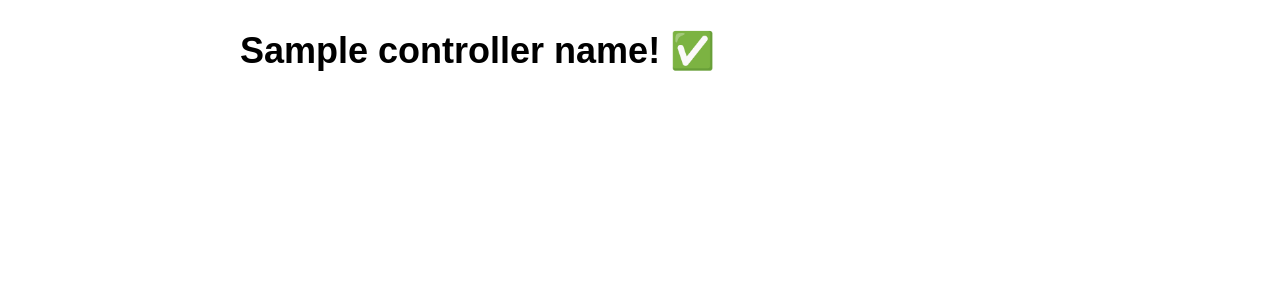
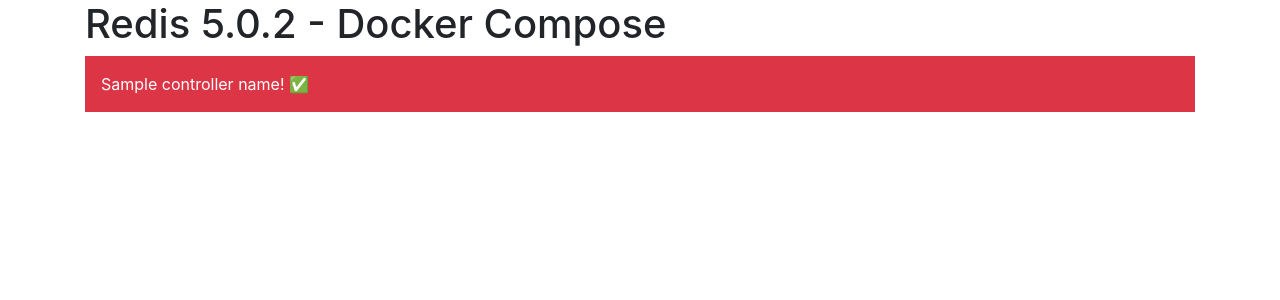
Before and after one commit to Jonathanlight/symfony-messenger-application, a Symfony app: template app/symfony/templates/messenger/index.html.twig in a window 1280 px wide. Shown: the top 300 px of the page. Run offline with Twig, Linux system fonts and the light colour scheme; the template is opened without the code that fills it: most values are stand-ins (such as "Sample title", 1, 10 or a date in 2020); some libraries are stand-ins or nearby versions.

Commit message:
fix container redis docker

```diff
--- a/app/symfony/templates/base.html.twig
+++ b/app/symfony/templates/base.html.twig
@@ -2,7 +2,8 @@
 <html>
     <head>
         <meta charset="UTF-8">
-        <title>{% block title %}Welcome!{% endblock %}</title>
+        <title>{% block title %}Redis - Messenger {% endblock %}</title>
+        <link rel="stylesheet" href="https://stackpath.bootstrapcdn.com/bootstrap/4.3.1/css/bootstrap.min.css" >
         {% block stylesheets %}{% endblock %}
     </head>
     <body>
--- a/app/symfony/templates/messenger/index.html.twig
+++ b/app/symfony/templates/messenger/index.html.twig
@@ -1,14 +1,13 @@
 {% extends 'base.html.twig' %}
 
-{% block title %}Hello MessengerController!{% endblock %}
+{% block title %}Redis - Messenger {% endblock %}
 
 {% block body %}
-<style>
-    .example-wrapper { margin: 1em auto; max-width: 800px; width: 95%; font: 18px/1.5 sans-serif; }
-    .example-wrapper code { background: #F5F5F5; padding: 2px 6px; }
-</style>
+<div class="container">
+    <div class="example-wrapper">
+        <h1> Redis 5.0.2 - Docker Compose</h1>
+    </div>
 
-<div class="example-wrapper">
-    <h1> {{ controller_name }}! ✅</h1>
+    <div class="p-3 mb-2 bg-danger text-white"> {{ controller_name }}! ✅ </div>
 </div>
 {% endblock %}
```
Also changed, not shown: README.md, 3 other files.
